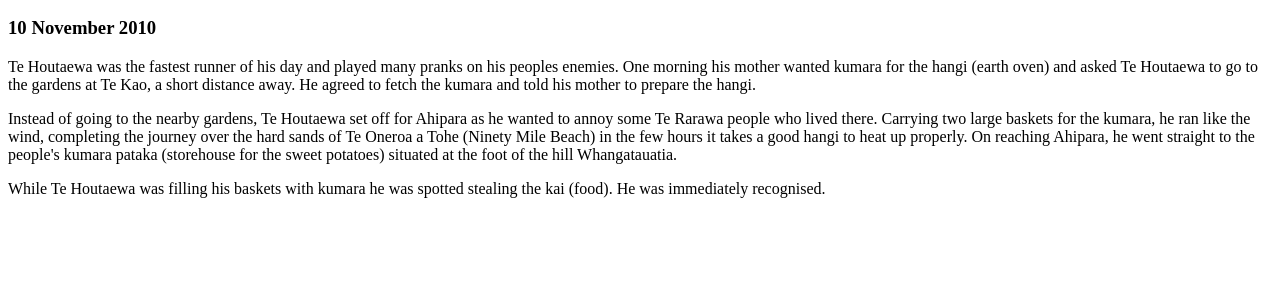
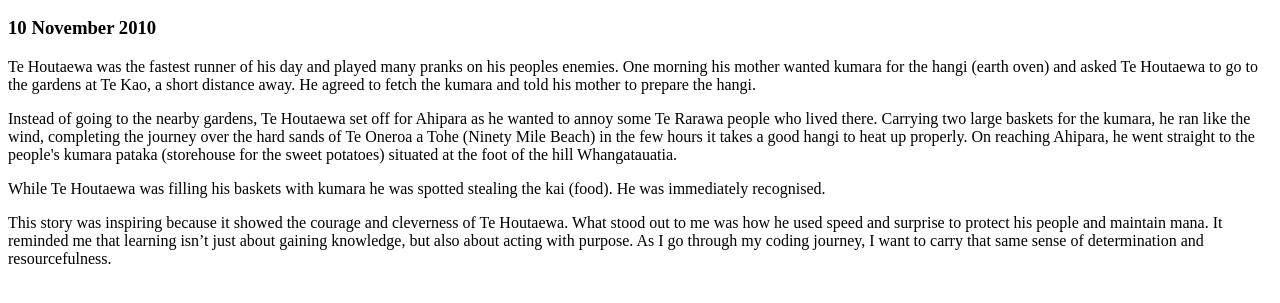
Before and after one commit to Ahra-Kim-629/Ahra-Kim-629.github.io, a plain HTML site: page blog/te-houtaewa-template.html in a window 1280 px wide. Shown: the part 137-440 px from the top of the page. Drawn offline with Linux system fonts and the light colour scheme.

Commit message:
add Te Houtaewa Blog Post

```diff
--- a/blog/te-houtaewa-template.html
+++ b/blog/te-houtaewa-template.html
@@ -21,7 +21,12 @@
       While Te Houtaewa was filling his baskets with kumara he was spotted stealing the kai (food). He was immediately recognised.
     </p>
 
-    <!-- this is a comment. -->
+    <p>
+      This story was inspiring because it showed the courage and cleverness of Te Houtaewa.
+      What stood out to me was how he used speed and surprise to protect his people and maintain mana.
+      It reminded me that learning isn’t just about gaining knowledge, but also about acting with purpose.
+      As I go through my coding journey, I want to carry that same sense of determination and resourcefulness.
+    </p>
 
   </body>
 </html>
```
